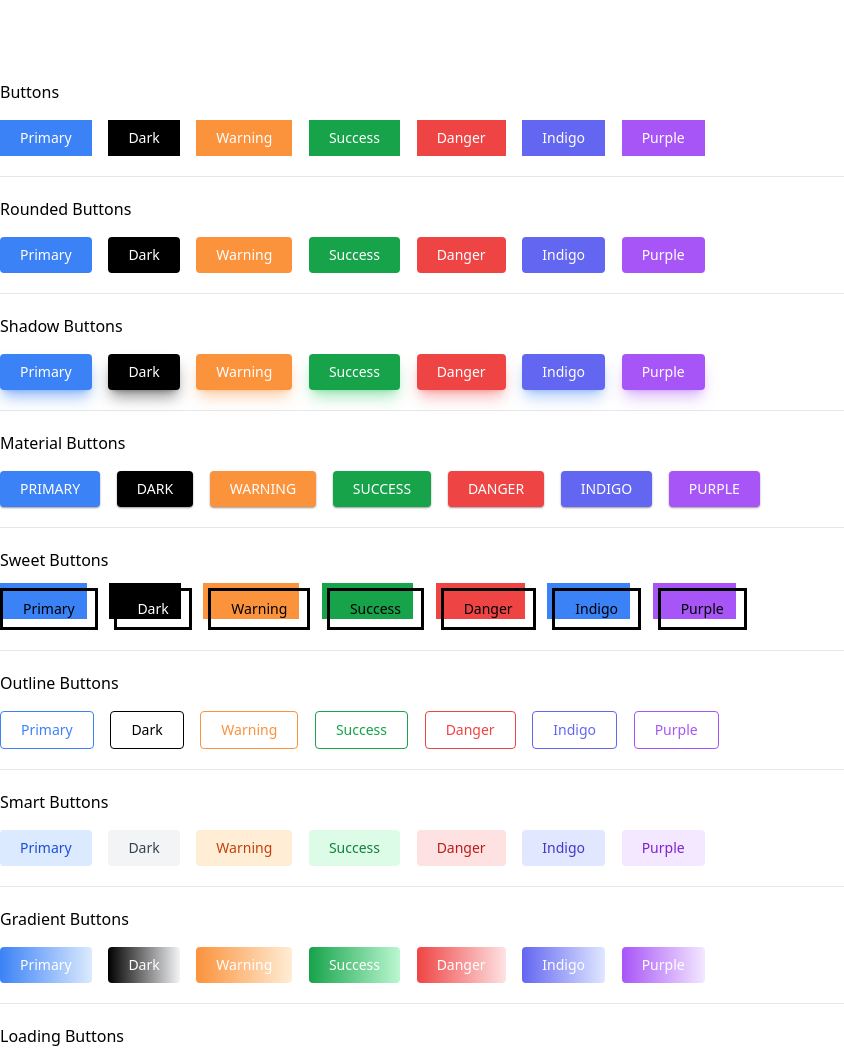
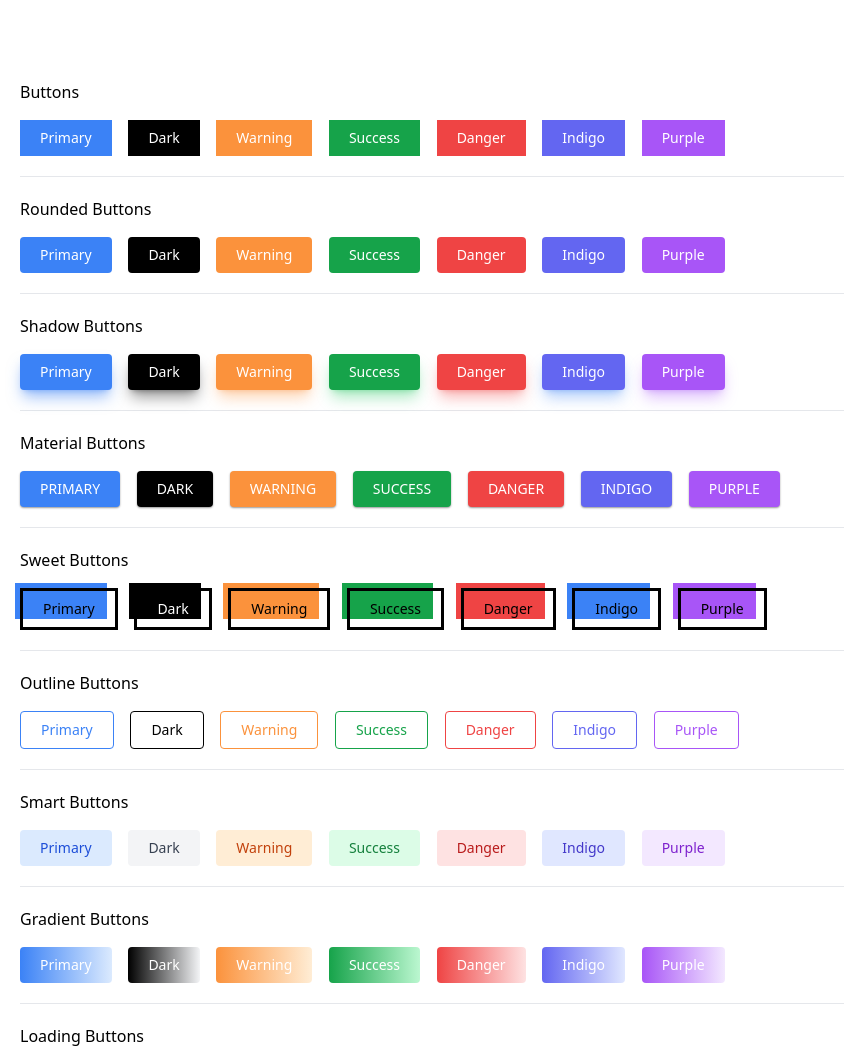
Before and after one commit to rihem-bensaad/Tailwind-CSS-Button, a website built with Vite: page src/buttons.html in a window 1280 px wide. Shown: the top 1061 px of the page, without its empty margins (0-844 px from the left). Built offline with nearby package versions, Linux system fonts and the light colour scheme.

Commit message:
buttons container responsive

```diff
--- a/src/buttons.html
+++ b/src/buttons.html
@@ -8,12 +8,12 @@
     <link rel="stylesheet" href="./main.css">
 </head>
 <body>
-    <div class="max-w-screen-xl mx-auto my-20">
-        <div class="border-b pb-5">
+    <div class="max-w-screen-xl mx-auto my-20 px-5">
+        <div class="border-b pb-5 buttons-container">
             <h2 class="capitalize text-base mb-4">buttons</h2>
-            <button class="btn btn-primary primary-ring"> primary</button>
+            <a href="#" class="btn btn-primary primary-ring"> primary</a>
             &nbsp;&nbsp;
-            <button class="btn btn-dark dark-ring"> dark</button>
+            <input type="submit" class="btn btn-dark dark-ring" value="dark"/>
             &nbsp;&nbsp;
             <button class="btn btn-warning warning-ring"> warning</button>
             &nbsp;&nbsp;
@@ -28,7 +28,7 @@
 
         <!-- Rounded buttons -->
 
-        <div class="border-b pb-5 mt-5">
+        <div class="border-b pb-5 mt-5 buttons-container">
             <h2 class="capitalize text-base mb-4"> Rounded buttons</h2>
             <button class="btn btn-primary rounded primary-ring"> primary</button>
             &nbsp;&nbsp;
@@ -47,7 +47,7 @@
 
          <!-- shadow buttons -->
 
-        <div class="border-b pb-5 mt-5">
+        <div class="border-b pb-5 mt-5 buttons-container">
             <h2 class="capitalize text-base mb-4"> shadow buttons</h2>
             <button class="btn btn-primary rounded primary-shadow"> primary</button>
             &nbsp;&nbsp;
@@ -66,7 +66,7 @@
 
         <!-- Material buttons -->
 
-        <div class="border-b pb-5 mt-5">
+        <div class="border-b pb-5 mt-5 buttons-container">
             <h2 class="capitalize text-base mb-4"> Material buttons</h2>
             <button class="btn btn-primary rounded material"> primary</button>
             &nbsp;&nbsp;
@@ -84,7 +84,7 @@
         </div>
  <!-- Sweet buttons -->
 
-        <div class="border-b pb-5 mt-5">
+        <div class="border-b pb-5 mt-5 buttons-container">
             <h2 class="capitalize text-base mb-4"> Sweet buttons</h2>
             <button class="btn sweet-primary"> primary</button>
             &nbsp;&nbsp;
@@ -102,7 +102,7 @@
         </div>
         <!-- Outline buttons -->
 
-        <div class="border-b pb-5 mt-5">
+        <div class="border-b pb-5 mt-5 buttons-container">
             <h2 class="capitalize text-base mb-4"> Outline buttons</h2>
             <button class="btn outline-primary rounded primary-ring "> primary</button>
             &nbsp;&nbsp;
@@ -121,7 +121,7 @@
 
          <!-- Smart buttons -->
 
-        <div class="border-b pb-5 mt-5">
+        <div class="border-b pb-5 mt-5 buttons-container">
             <h2 class="capitalize text-base mb-4"> Smart buttons</h2>
             <button class="btn smart-primary rounded primary-ring "> primary</button>
             &nbsp;&nbsp;
@@ -141,7 +141,7 @@
 
            <!-- gradient buttons -->
 
-        <div class="border-b pb-5 mt-5">
+        <div class="border-b pb-5 mt-5 buttons-container">
             <h2 class="capitalize text-base mb-4"> gradient buttons</h2>
             <button class="btn gradient-primary rounded primary-ring "> primary</button>
             &nbsp;&nbsp;
@@ -160,7 +160,7 @@
 
          <!-- Loading buttons -->
 
-         <div class="border-b pb-5 mt-5">
+         <div class="border-b pb-5 mt-5 buttons-container">
             <h2 class="capitalize text-base mb-4"> Loading buttons</h2>
             <button class="btn btn-primary rounded primary-ring ">
                 <span class="spinner"></span>
@@ -191,7 +191,7 @@
 
          <!-- Block buttons -->
 
-         <div class="border-b pb-5 mt-5">
+         <div class="border-b pb-5 mt-5 buttons-container">
             <h2 class="capitalize text-base mb-4"> Block buttons</h2>
             <button class="btn btn-primary rounded primary-ring btn-block"> primary</button>
             &nbsp;&nbsp;
--- a/src/main.css
+++ b/src/main.css
@@ -3,6 +3,10 @@
 @tailwind utilities;
 
 @layer components{
+    .buttons-container > button , a, input[type="submit"]{
+        @apply mt-3 md:mt-0
+
+    }
     .btn {
         @apply inline-block text-white text-sm font-medium px-5 py-2 cursor-pointer border-0 capitalize;
     }
@@ -255,9 +259,13 @@
 
     }
 
+
+
+
     /*Block buttons*/
 
-.btn-block{
+.btn-block {
+
     @apply block w-full  text-base py-3;
 
     }
```
